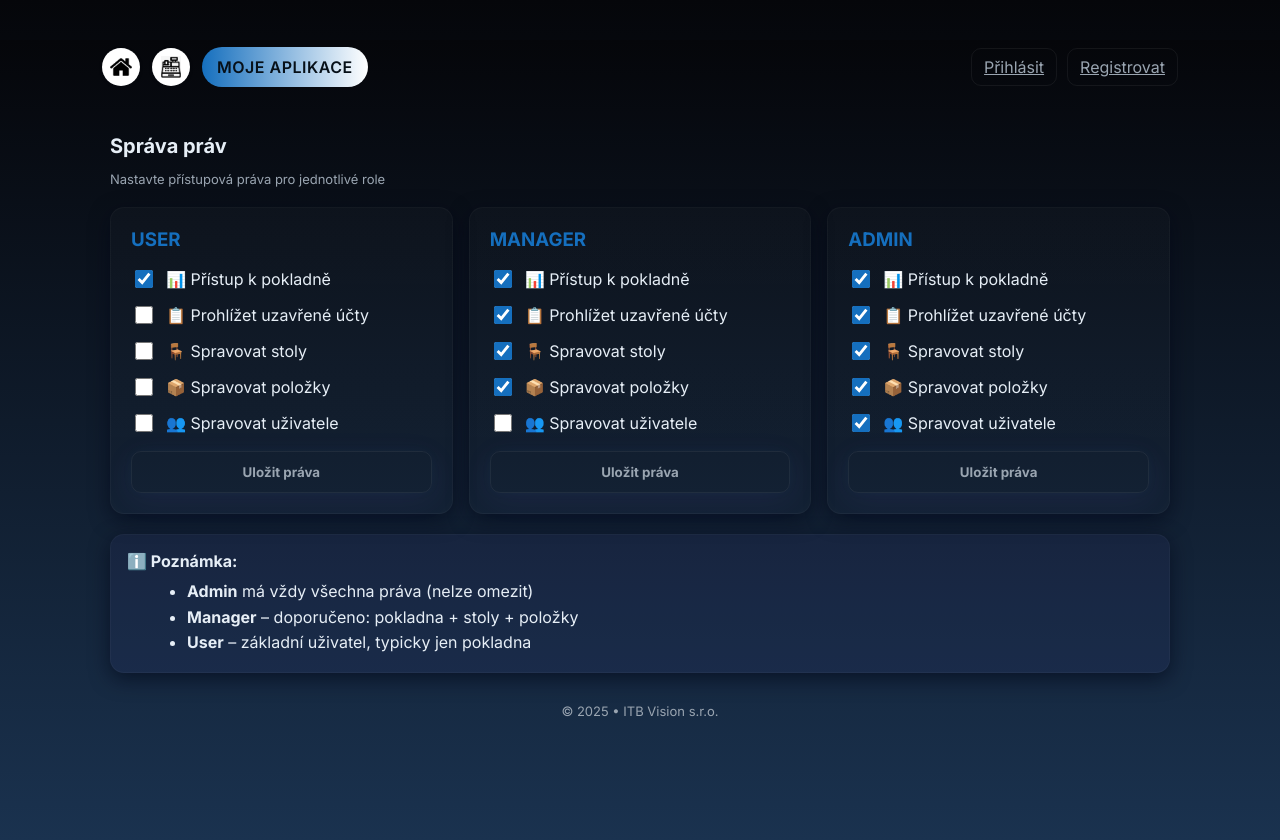
After one commit to ondrejxprosek/projekt_vwa_2025, a Flask app: template templates/admin_permissions.html in a window 1280 px wide. The commit adds this page. Run offline with Flask 3, Linux system fonts and the light colour scheme; the template is opened without the code that fills it: values that come from a table or form of the project are taken from there, others are empty.

Commit message:
add permissions

```diff
--- a/app.py
+++ b/app.py
@@ -530,6 +530,35 @@ def view_order(order_id):
     return render_template('order_detail.html', order=order, items=items, total=total, title=f'Detail účtu #{order.id}')
 
 
+@app.route('/admin/permissions', methods=['GET', 'POST'])
+@login_required
+@role_required('admin')
+def admin_permissions():
+    if request.method == 'POST':
+        role = request.form.get('role')
+        perm = Permission.query.filter_by(role=role).first()
+        if not perm:
+            perm = Permission(role=role)
+            db.session.add(perm)
+
+        perm.can_cashier = 'can_cashier' in request.form
+        perm.can_view_closed_orders = 'can_view_closed_orders' in request.form
+        perm.can_manage_tables = 'can_manage_tables' in request.form
+        perm.can_manage_items = 'can_manage_items' in request.form
+        perm.can_manage_users = 'can_manage_users' in request.form
+
+        db.session.commit()
+        flash(f'Práva pro roli "{role}" aktualizována.', 'success')
+        return redirect(url_for('admin_permissions'))
+
+    permissions = Permission.query.all()
+    # Ujisti se, že všechny role existují v DB
+    for role_name in ['user', 'manager', 'admin']:
+        if not any(p.role == role_name for p in permissions):
+            permissions.append(Permission(role=role_name))
+
+    return render_template('admin_permissions.html', permissions=permissions, title='Správa práv')
+
 def ensure_schema():
     try:
         if db.engine.url.get_backend_name() == 'sqlite':
--- a/static/css/styles.css
+++ b/static/css/styles.css
@@ -82,3 +82,13 @@ html,body{height:100%;margin:0;background:linear-gradient(180deg,#05060a 0%, var
 .home-link:hover {
     background: #f2f2f2;
 }
+/* Checkboxy */
+input[type="checkbox"] {
+  accent-color: var(--accent);
+  cursor: pointer;
+}
+
+label {
+  cursor: pointer;
+  user-select: none;
+}
--- /dev/null
+++ b/templates/admin_permissions.html
@@ -0,0 +1,88 @@
+{% extends 'base.html' %}
+{% block content %}
+<div>
+  <h1 class="h1">Správa práv</h1>
+  <p class="small-muted">Nastavte přístupová práva pro jednotlivé role</p>
+</div>
+
+<div style="display:grid;grid-template-columns:repeat(auto-fit,minmax(300px,1fr));gap:16px;margin-top:20px;">
+  {% set roles = ['user', 'manager', 'admin'] %}
+  {% for role_name in roles %}
+    {% set perm = permissions | selectattr('role', 'equalto', role_name) | first %}
+
+    <div class="card" style="padding:20px;">
+      <form method="POST">
+        <input type="hidden" name="role" value="{{ role_name }}">
+
+        <h3 style="margin:0 0 16px 0;text-transform:uppercase;font-weight:700;color:var(--accent);">
+          {{ role_name }}
+        </h3>
+
+        <label style="display:flex;align-items:center;gap:10px;margin-bottom:12px;cursor:pointer;">
+          <input
+            type="checkbox"
+            name="can_cashier"
+            {% if perm and perm.can_cashier %}checked{% endif %}
+            style="width:18px;height:18px;cursor:pointer;"
+          >
+          <span>📊 Přístup k pokladně</span>
+        </label>
+
+        <label style="display:flex;align-items:center;gap:10px;margin-bottom:12px;cursor:pointer;">
+          <input
+            type="checkbox"
+            name="can_view_closed_orders"
+            {% if perm and perm.can_view_closed_orders %}checked{% endif %}
+            style="width:18px;height:18px;cursor:pointer;"
+          >
+          <span>📋 Prohlížet uzavřené účty</span>
+        </label>
+
+        <label style="display:flex;align-items:center;gap:10px;margin-bottom:12px;cursor:pointer;">
+          <input
+            type="checkbox"
+            name="can_manage_tables"
+            {% if perm and perm.can_manage_tables %}checked{% endif %}
+            style="width:18px;height:18px;cursor:pointer;"
+          >
+          <span>🪑 Spravovat stoly</span>
+        </label>
+
+        <label style="display:flex;align-items:center;gap:10px;margin-bottom:12px;cursor:pointer;">
+          <input
+            type="checkbox"
+            name="can_manage_items"
+            {% if perm and perm.can_manage_items %}checked{% endif %}
+            style="width:18px;height:18px;cursor:pointer;"
+          >
+          <span>📦 Spravovat položky</span>
+        </label>
+
+        <label style="display:flex;align-items:center;gap:10px;margin-bottom:16px;cursor:pointer;">
+          <input
+            type="checkbox"
+            name="can_manage_users"
+            {% if perm and perm.can_manage_users %}checked{% endif %}
+            style="width:18px;height:18px;cursor:pointer;"
+          >
+          <span>👥 Spravovat uživatele</span>
+        </label>
+
+        <button class="btn glow" type="submit" style="width:100%;padding:12px;font-weight:700;">
+          Uložit práva
+        </button>
+      </form>
+    </div>
+  {% endfor %}
+</div>
+
+<div class="card" style="margin-top:20px;padding:16px;background:rgba(124,92,255,0.05);">
+  <strong>ℹ️ Poznámka:</strong>
+  <ul style="margin:8px 0 0 20px;line-height:1.6;">
+    <li><strong>Admin</strong> má vždy všechna práva (nelze omezit)</li>
+    <li><strong>Manager</strong> – doporučeno: pokladna + stoly + položky</li>
+    <li><strong>User</strong> – základní uživatel, typicky jen pokladna</li>
+  </ul>
+</div>
+
+{% endblock %}
--- a/templates/base.html
+++ b/templates/base.html
@@ -24,7 +24,8 @@
 {% if session.get('user_id') %}
 {% set me = User.query.get(session.get('user_id')) %}
 <div class="kv">{{ me.username }} • <span class="small-muted">{{ me.role }}</span></div>
-{% if me.role == 'admin' %}<a class="btn" href="{{ url_for('admin_panel') }}">Uživatelé</a>{% endif %}
+{% if perms.can_manage_users %}<a class="btn" href="{{ url_for('admin_panel') }}">Uživatelé</a>{% endif %}
+{% if perms.can_manage_users %}<a class="btn" href="{{ url_for('admin_permissions') }}">Role a práva</a>{% endif %}
 {% if me.role in ['admin','manager'] %}<a class="btn" href="{{ url_for('tables') }}">Stoly</a>{% endif %}
 {% if me.role in ['admin','manager'] %}<a class="btn" href="{{ url_for('admin_items') }}">Položky</a>{% endif %}
 {% if me.role in ['admin','manager'] %}<a class="btn" href="{{ url_for('closed_orders') }}">Uzavřené účty</a>{% endif %}
```
